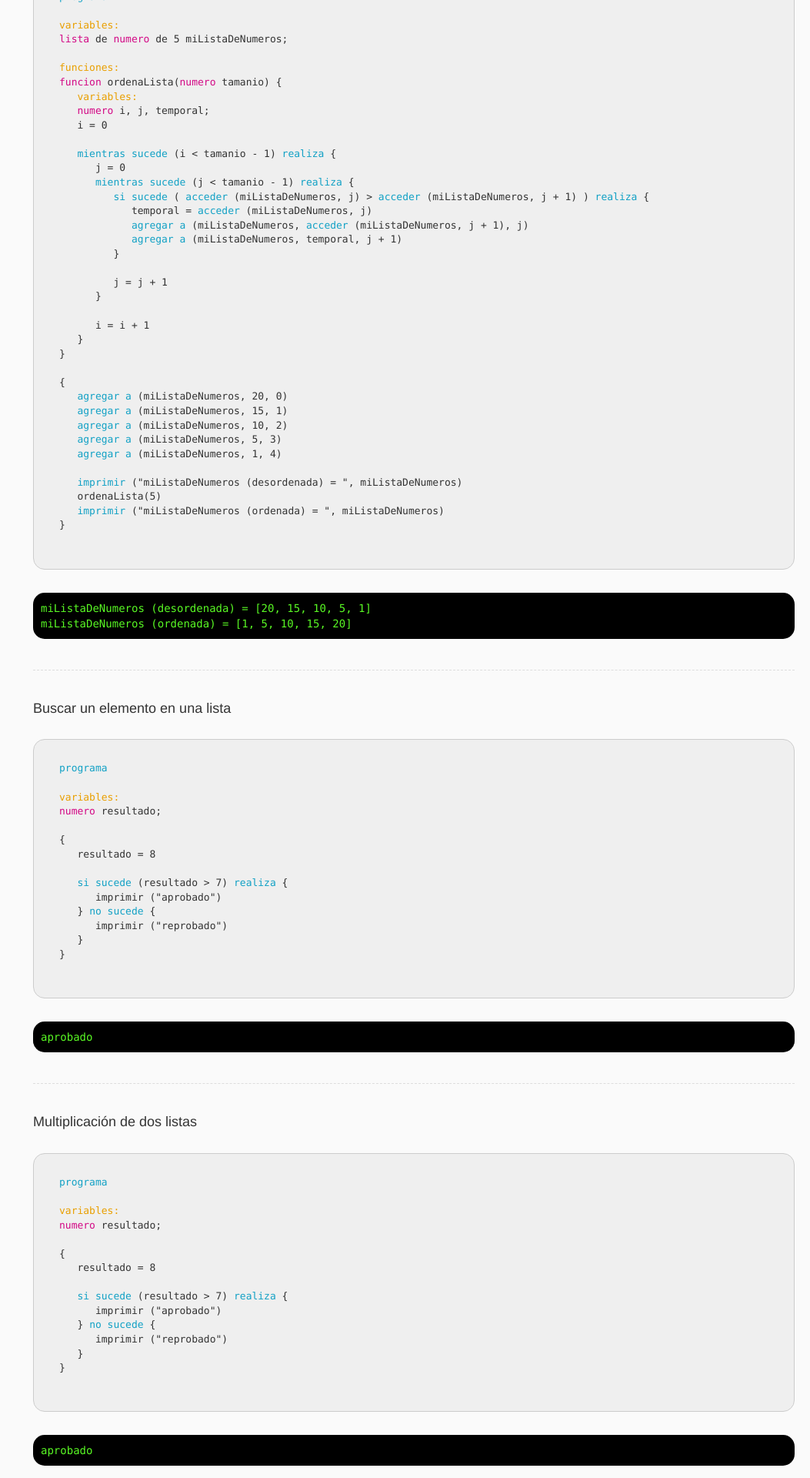
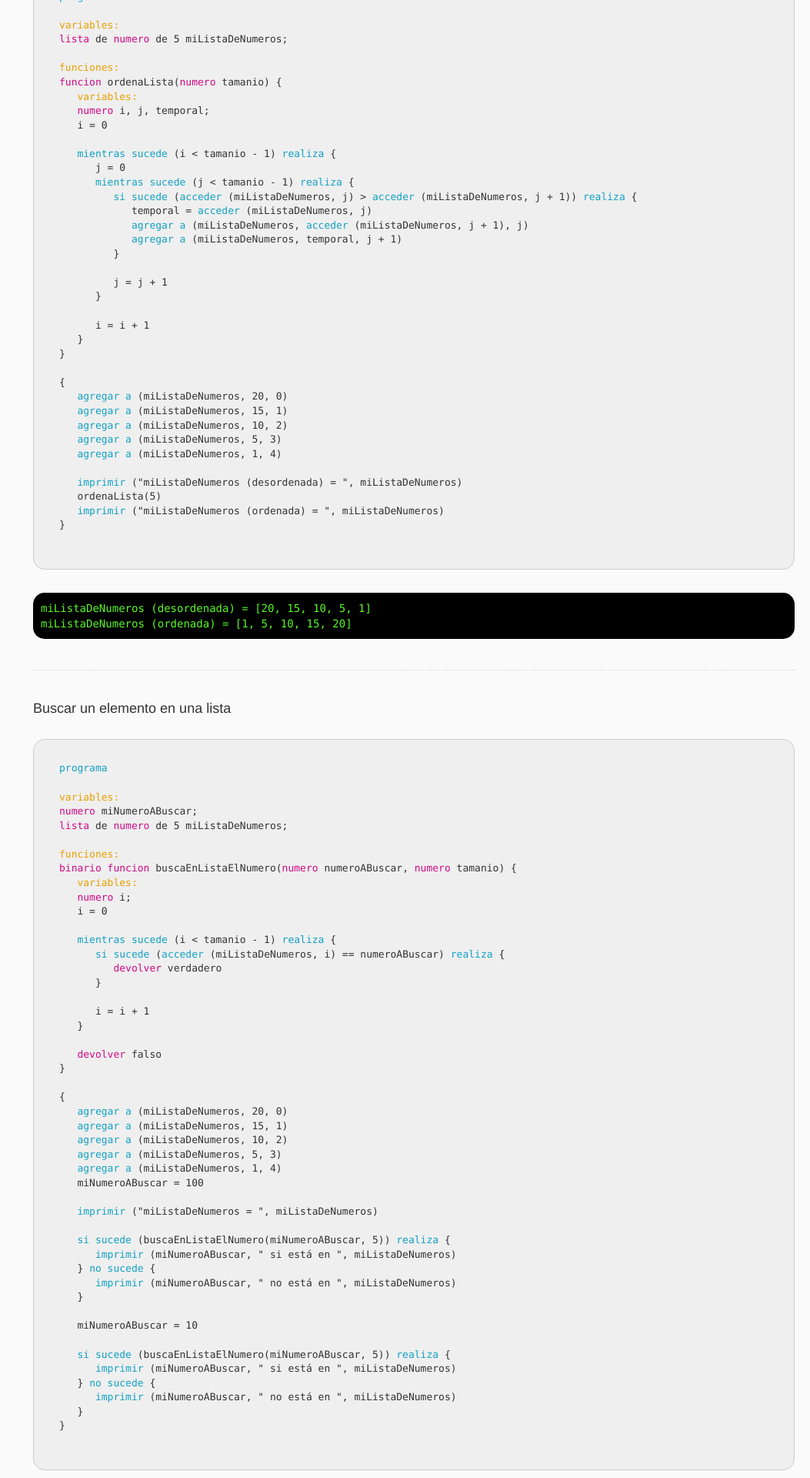
Before and after one commit to AlexHenkel/C-ES, a Flask app: page /ejemplos in a window 1280 px wide. Shown: the part 4487-6407 px from the top of the page at 77% size, without its empty margins (227-1280 px from the left). Run offline with Flask 2, Linux system fonts and the light colour scheme; some libraries are stand-ins or nearby versions.

Commit message:
Implement search an element in list

```diff
--- a/input.txt
+++ b/input.txt
@@ -1,28 +1,24 @@
 programa
 
 variables:
+numero miNumeroABuscar;
 lista de numero de 5 miListaDeNumeros;
 
 funciones:
-funcion ordenaLista(numero tamanio) {
+binario funcion buscaEnListaElNumero(numero numeroABuscar, numero tamanio) {
    variables:
-   numero i, j, temporal;
+   numero i;
    i = 0
 
    mientras sucede (i < tamanio - 1) realiza {
-      j = 0
-      mientras sucede (j < tamanio - 1) realiza {
-         si sucede ( acceder (miListaDeNumeros, j) > acceder (miListaDeNumeros, j + 1) ) realiza {
-            temporal = acceder (miListaDeNumeros, j)
-            agregar a (miListaDeNumeros, acceder (miListaDeNumeros, j + 1), j)
-            agregar a (miListaDeNumeros, temporal, j + 1)
-         }
-
-         j = j + 1
+      si sucede ( acceder (miListaDeNumeros, i) == numeroABuscar) realiza {
+         devolver verdadero
       }
 
       i = i + 1
    }
+
+   devolver falso
 }
 
 {
@@ -31,8 +27,21 @@ funcion ordenaLista(numero tamanio) {
    agregar a (miListaDeNumeros, 10, 2)
    agregar a (miListaDeNumeros, 5, 3)
    agregar a (miListaDeNumeros, 1, 4)
+   miNumeroABuscar = 100
 
-   imprimir ("miListaDeNumeros (desordenada) = ", miListaDeNumeros)
-   ordenaLista(5)
-   imprimir ("miListaDeNumeros (ordenada) = ", miListaDeNumeros)
+   imprimir ("miListaDeNumeros = ", miListaDeNumeros)
+
+   si sucede (buscaEnListaElNumero(miNumeroABuscar, 5)) realiza {
+      imprimir (miNumeroABuscar, " si está en ", miListaDeNumeros)
+   } no sucede {
+      imprimir (miNumeroABuscar, " no está en ", miListaDeNumeros)
+   }
+
+   miNumeroABuscar = 10
+
+   si sucede (buscaEnListaElNumero(miNumeroABuscar, 5)) realiza {
+      imprimir (miNumeroABuscar, " si está en ", miListaDeNumeros)
+   } no sucede {
+      imprimir (miNumeroABuscar, " no está en ", miListaDeNumeros)
+   }
 }
--- a/templates/ejemplos.html
+++ b/templates/ejemplos.html
@@ -306,7 +306,7 @@
       <span class="reserved-word">mientras sucede</span> (i < tamanio - 1) <span class="reserved-word">realiza</span> {
          j = 0
          <span class="reserved-word">mientras sucede</span> (j < tamanio - 1) <span class="reserved-word">realiza</span> {
-            <span class="reserved-word">si sucede</span> ( <span class="reserved-word">acceder</span> (miListaDeNumeros, j) > <span class="reserved-word">acceder</span> (miListaDeNumeros, j + 1) ) <span class="reserved-word">realiza</span> {
+            <span class="reserved-word">si sucede</span> (<span class="reserved-word">acceder</span> (miListaDeNumeros, j) > <span class="reserved-word">acceder</span> (miListaDeNumeros, j + 1)) <span class="reserved-word">realiza</span> {
                temporal = <span class="reserved-word">acceder</span> (miListaDeNumeros, j)
                <span class="reserved-word">agregar a</span> (miListaDeNumeros, <span class="reserved-word">acceder</span> (miListaDeNumeros, j + 1), j)
                <span class="reserved-word">agregar a</span> (miListaDeNumeros, temporal, j + 1)
@@ -351,23 +351,59 @@
    <span class="reserved-word">programa</span>
 
    <span class="reserved-word-2">variables:</span>
-   <span class="reserved-word-3">numero</span> resultado;
+   <span class="reserved-word-3">numero</span> miNumeroABuscar;
+   <span class="reserved-word-3">lista</span> de <span class="reserved-word-3">numero</span> de 5 miListaDeNumeros;
+
+   <span class="reserved-word-2">funciones:</span>
+   <span class="reserved-word-3">binario</span> <span class="reserved-word-3">funcion</span> buscaEnListaElNumero(<span class="reserved-word-3">numero</span> numeroABuscar, <span class="reserved-word-3">numero</span> tamanio) {
+      <span class="reserved-word-2">variables:</span>
+      <span class="reserved-word-3">numero</span> i;
+      i = 0
+
+      <span class="reserved-word">mientras sucede</span> (i < tamanio - 1) <span class="reserved-word">realiza</span> {
+         <span class="reserved-word">si sucede</span> (<span class="reserved-word">acceder</span> (miListaDeNumeros, i) == numeroABuscar) <span class="reserved-word">realiza</span> {
+            <span class="reserved-word-3">devolver</span> verdadero
+         }
+
+         i = i + 1
+      }
+
+      <span class="reserved-word-3">devolver</span> falso
+   }
 
    {
-      resultado = 8
+      <span class="reserved-word">agregar a</span> (miListaDeNumeros, 20, 0)
+      <span class="reserved-word">agregar a</span> (miListaDeNumeros, 15, 1)
+      <span class="reserved-word">agregar a</span> (miListaDeNumeros, 10, 2)
+      <span class="reserved-word">agregar a</span> (miListaDeNumeros, 5, 3)
+      <span class="reserved-word">agregar a</span> (miListaDeNumeros, 1, 4)
+      miNumeroABuscar = 100
 
-      <span class="reserved-word">si sucede</span> (resultado > 7) <span class="reserved-word">realiza</span> {
-         imprimir ("aprobado")
+      <span class="reserved-word">imprimir</span> ("miListaDeNumeros = ", miListaDeNumeros)
+
+      <span class="reserved-word">si sucede</span> (buscaEnListaElNumero(miNumeroABuscar, 5)) <span class="reserved-word">realiza</span> {
+         <span class="reserved-word">imprimir</span> (miNumeroABuscar, " si está en ", miListaDeNumeros)
       } <span class="reserved-word">no sucede</span> {
-         imprimir ("reprobado")
+         <span class="reserved-word">imprimir</span> (miNumeroABuscar, " no está en ", miListaDeNumeros)
+      }
+
+      miNumeroABuscar = 10
+
+      <span class="reserved-word">si sucede</span> (buscaEnListaElNumero(miNumeroABuscar, 5)) <span class="reserved-word">realiza</span> {
+         <span class="reserved-word">imprimir</span> (miNumeroABuscar, " si está en ", miListaDeNumeros)
+      } <span class="reserved-word">no sucede</span> {
+         <span class="reserved-word">imprimir</span> (miNumeroABuscar, " no está en ", miListaDeNumeros)
       }
    }
       </code>
       </pre>
                   <br />
                   <div class="output">
-                     <samp>aprobado</samp>
+                     <samp>miListaDeNumeros = [20, 15, 10, 5, 1]</samp><br />
+                     <samp>100 no está en [20, 15, 10, 5, 1]</samp><br />
+                     <samp>10 si está en [20, 15, 10, 5, 1]</samp>
                   </div>
+                  <br />
 
                   <div class="line"></div>
 
```
